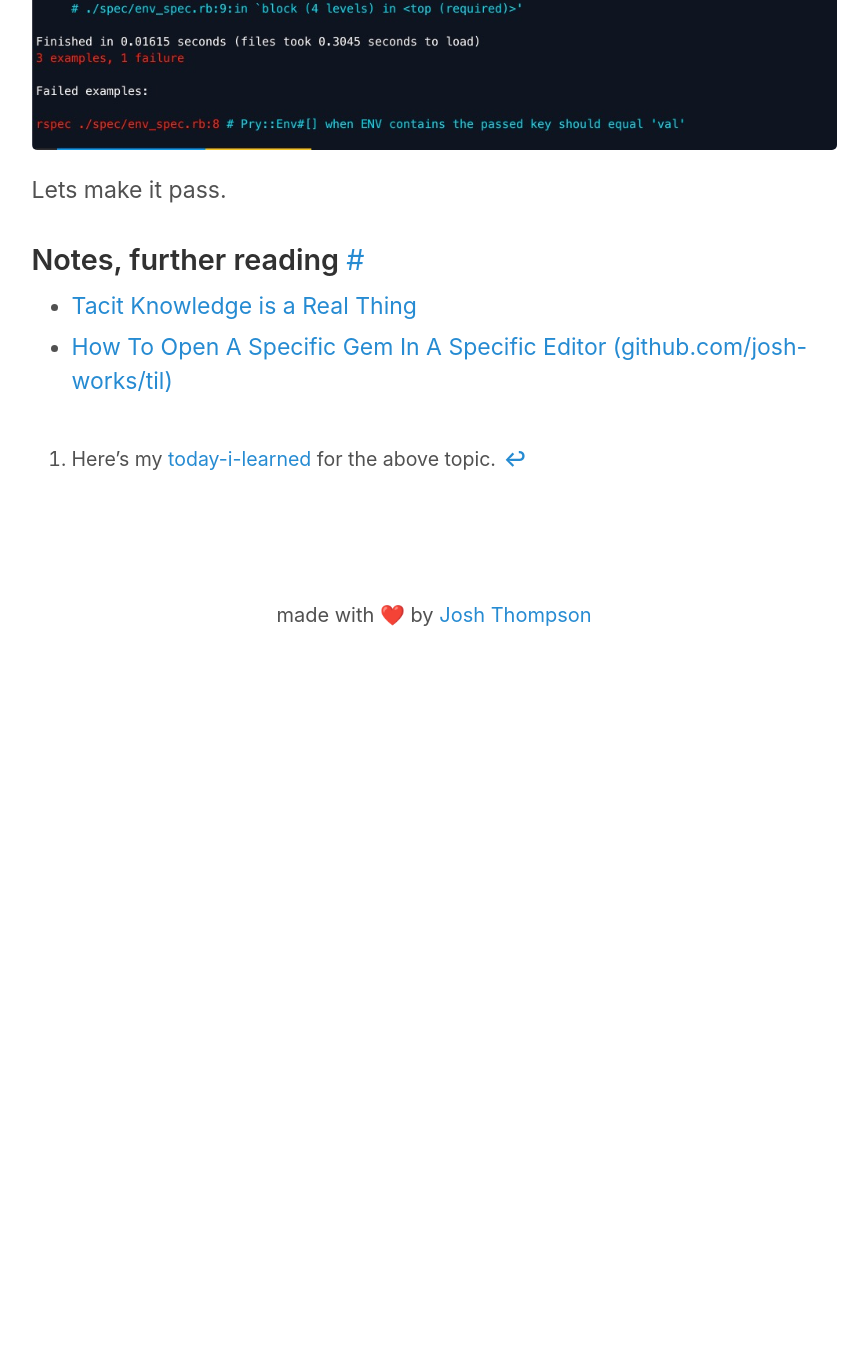
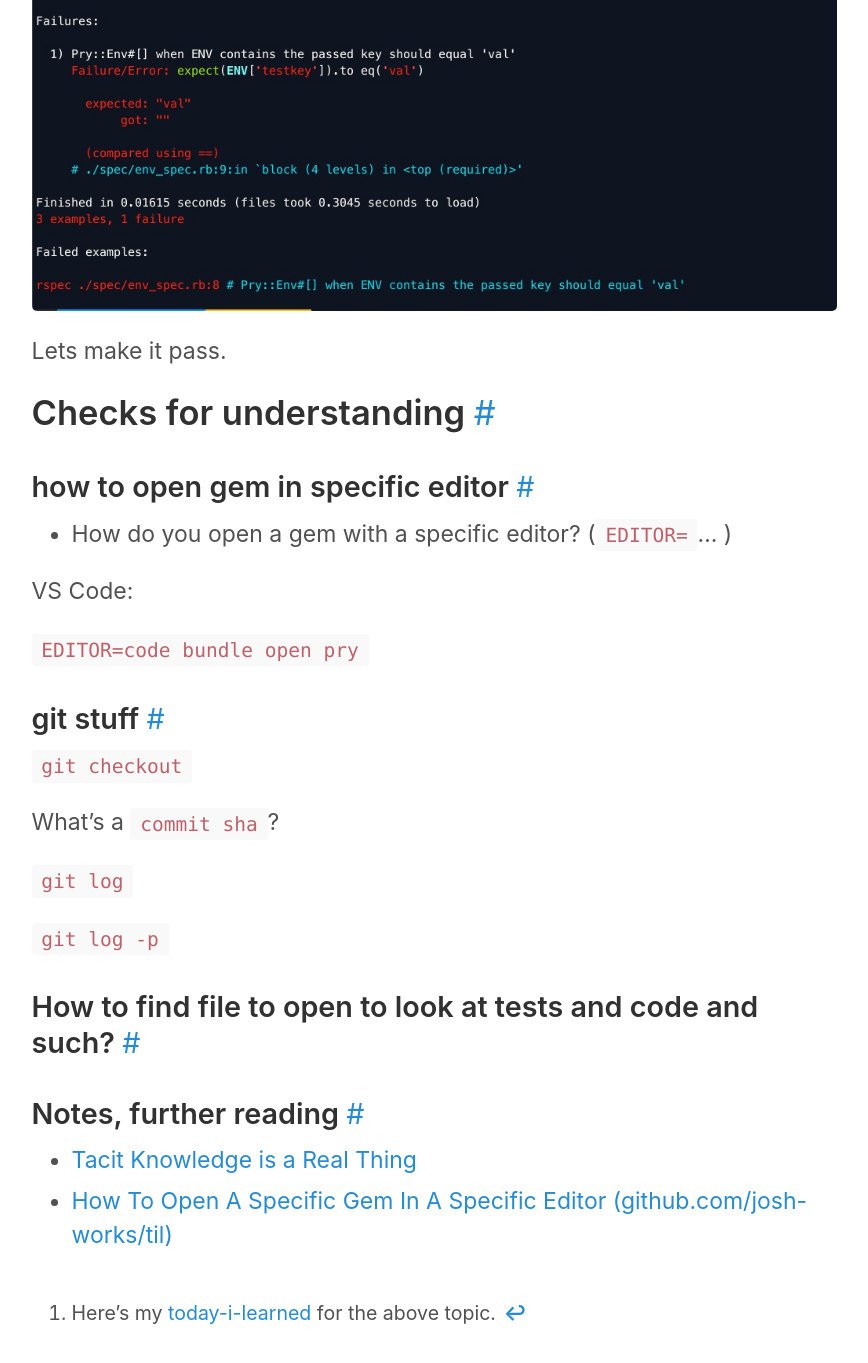
Before and after one commit to josh-works/intermediaterubycom, a Jekyll site: the page built from _posts/2021-02-16-commit-tracing-with-pry-part-1.md, in a window 1280 px wide and 1400 px high, scrolled down 20918 px. Shown: the top 1363 px of the window, without its empty margins (206-1074 px from the left). Built offline with Jekyll 4.4.1, drawn with Linux system fonts in a browser that asks for light colours; before the commit the page ends 21548 px from its top, so only the background shows below that; some of the changed text lies outside the part shown.

Commit message:
lots of updates

```diff
--- a/_posts/2021-02-16-commit-tracing-with-pry-part-1.md
+++ b/_posts/2021-02-16-commit-tracing-with-pry-part-1.md
@@ -462,6 +462,35 @@
 
 Lets make it pass.
 
+## Checks for understanding
+
+
+### how to open gem in specific editor
+
+- How do you open a gem with a specific editor? (`EDITOR=`... )
+
+VS Code:
+
+`EDITOR=code bundle open pry`
+
+### git stuff
+
+`git checkout`
+
+What's a `commit sha`?
+
+`git log`
+
+`git log -p`
+
+### How to find file to open to look at tests and code and such?
+
+
+
+
+
+
+
 
 
 ### Notes, further reading
```
Also changed, not shown: _posts/2021-02-26-commit-tracing-with-pry-part-3.md (+5 -0 lines), _posts/2021-04-06-coaching-first-job.md (added, +75 -0 lines), _drafts/aa_draft.md (renamed from _posts/aa_draft.md).
